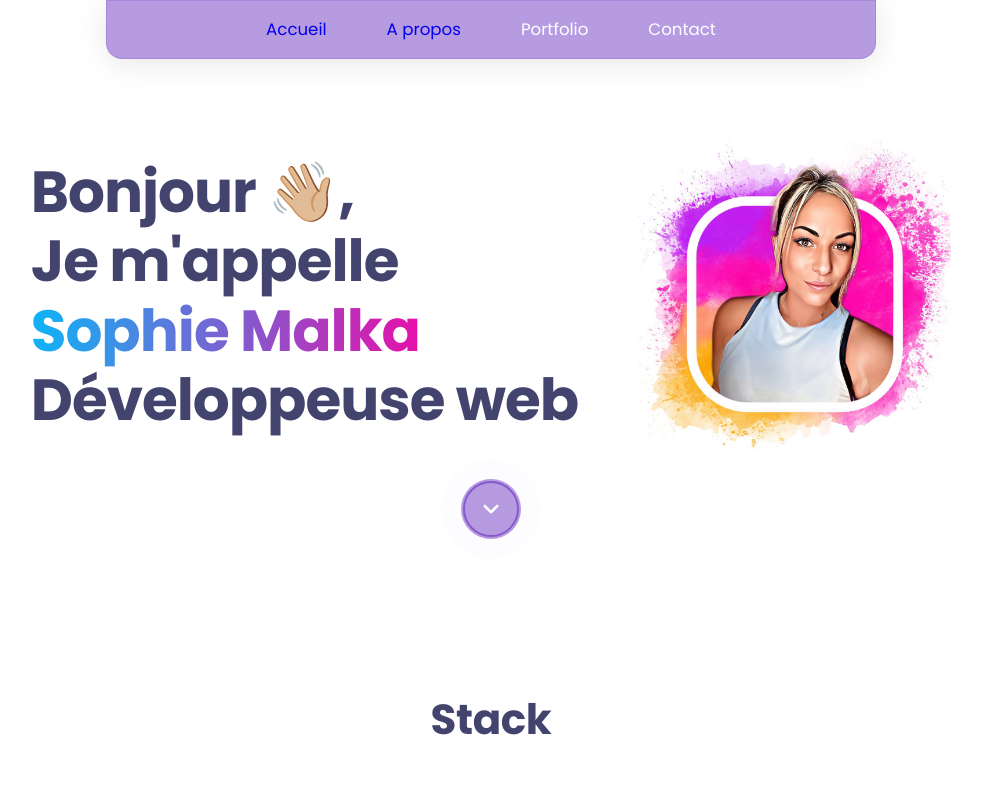
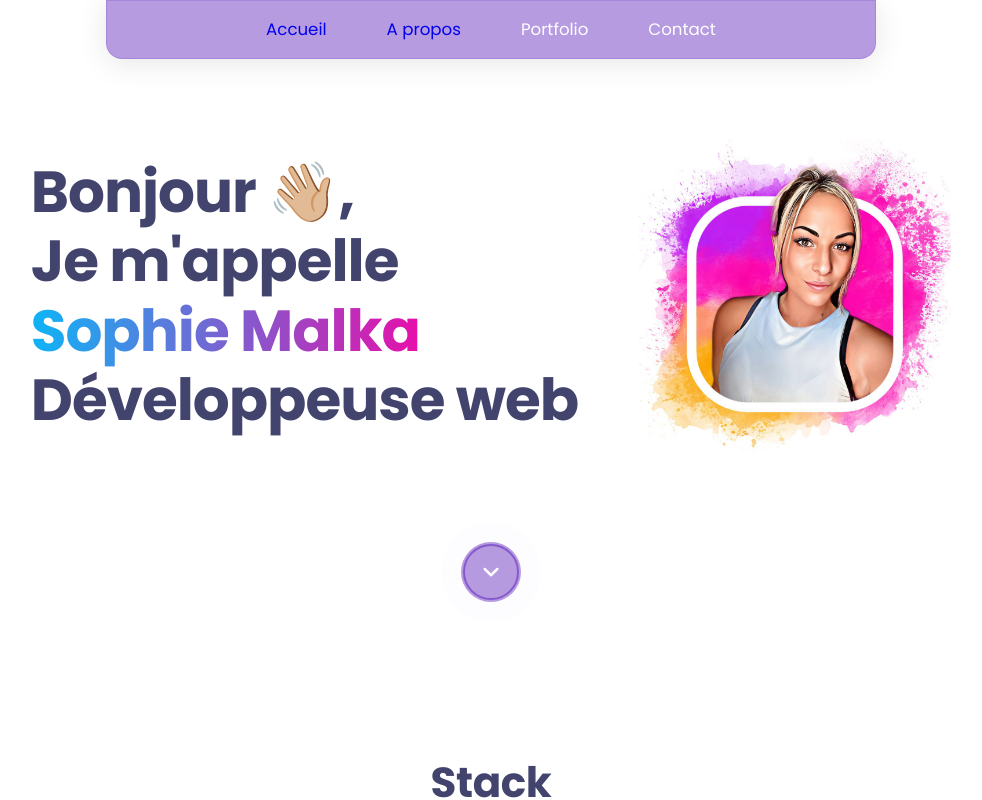
Before and after one commit to SophieMalka/portfolio_V2, a React (Create React App) app in the folder frontend/: page / in a window 1280 px wide. Shown: the top 800 px of the page, without its empty margins (149-1131 px from the left). Built offline with nearby package versions, Linux system fonts and the light colour scheme.

Commit message:
margin-top

```diff
--- a/frontend/src/components/scroll/scroll.css
+++ b/frontend/src/components/scroll/scroll.css
@@ -3,7 +3,7 @@
     height: 100px;
     cursor: pointer;
     position: relative;
-    margin-top: 7%;
+    margin-top: 70px;
     display: flex;
     align-items: center;
     justify-content: center;
```
